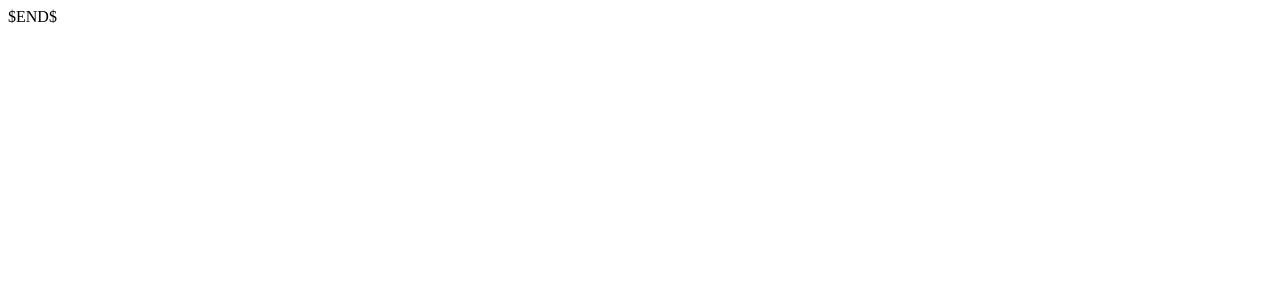
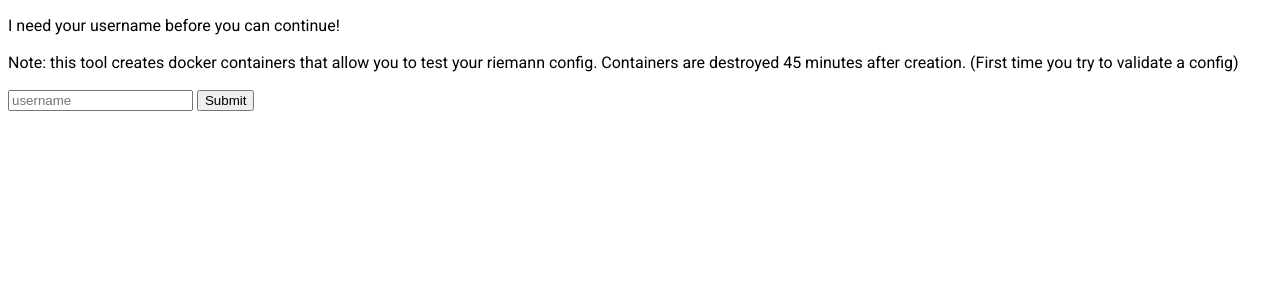
Before and after one commit to mphuie/riemann-testing, a Flask app: page /login in a window 1280 px wide. Before the commit the part shown is almost empty. Shown: the top 300 px of the page. Run offline with Flask 2, Linux system fonts and the light colour scheme.

Commit message:
More changes to allow for multiuser

```diff
--- a/app.py
+++ b/app.py
@@ -40,12 +40,22 @@ app.secret_key = 'wqpdmqevoinwdiuahsd;wokd'
 
 available_ports = list(range(5001,5090))
 
+
+
 @app.route('/login', methods=['GET', 'POST'])
 def login():
   if request.method == 'GET':
     return render_template('login.html')
   if request.method == 'POST':
     session['username'] = request.form['username']
+
+    for c in client.containers.list():
+      port = int(c.attrs['NetworkSettings']['Ports']['5555/tcp'][0]['HostPort'])
+      try:
+        available_ports.remove(port)
+      except ValueError:
+        pass
+
     session['riemann_port'] = available_ports.pop()
     return redirect(url_for('hello'))
 
@@ -58,6 +68,9 @@ def logout():
 def hello():
   if not 'username' in session:
     return redirect(url_for('login'))
+
+  print(session['username'])
+  print(session['riemann_port'])
 
   return render_template('index.html', username=session['username'])
 
@@ -176,7 +189,7 @@ def delete_config_entry(id):
 def save_config_entry():
   print(request.json)
 
-  Config.create(**request.json)
+  Config.create(**request.json, contact=session['username'])
   return 'ok'
 
 if __name__ == '__main__':
--- a/static/partials/editor.html
+++ b/static/partials/editor.html
@@ -89,11 +89,7 @@
           <div class="panel-body">
               <form ng-submit="saveConfig()">
               <div class="form-group">
-                  <label>Contact</label>
-                  <input type="text" class="form-control" ng-model="newConfig.contact">
-              </div>
-              <div class="form-group">
-                  <label>Description</label>
+                  <label>Description for rule</label>
                   <textarea cols="30" rows="10" class="form-control" ng-model="newConfig.description"></textarea>
               </div>
               <button class="btn btn-success">Save</button>
--- a/templates/login.html
+++ b/templates/login.html
@@ -2,9 +2,22 @@
 <html lang="en">
 <head>
     <meta charset="UTF-8">
-    <title>$Title$</title>
+    <title>Set username</title>
+    <link href="https://fonts.googleapis.com/css?family=Roboto" rel="stylesheet">
+    <style>
+        body { font-family: 'Roboto', sans-serif;
+        line-height: 1.3em; }
+    </style>
 </head>
 <body>
-$END$
+    <p>I need your username before you can continue!</p>
+
+    <p>Note: this tool creates docker containers that allow you to test your riemann config.  Containers are destroyed
+    45 minutes after creation. (First time you try to validate a config)</p>
+
+    <form action="/login" method="POST">
+        <input type="text" placeholder="username" name="username">
+        <input type="submit">
+    </form>
 </body>
 </html>
```
Also changed, not shown: 1 other file.
